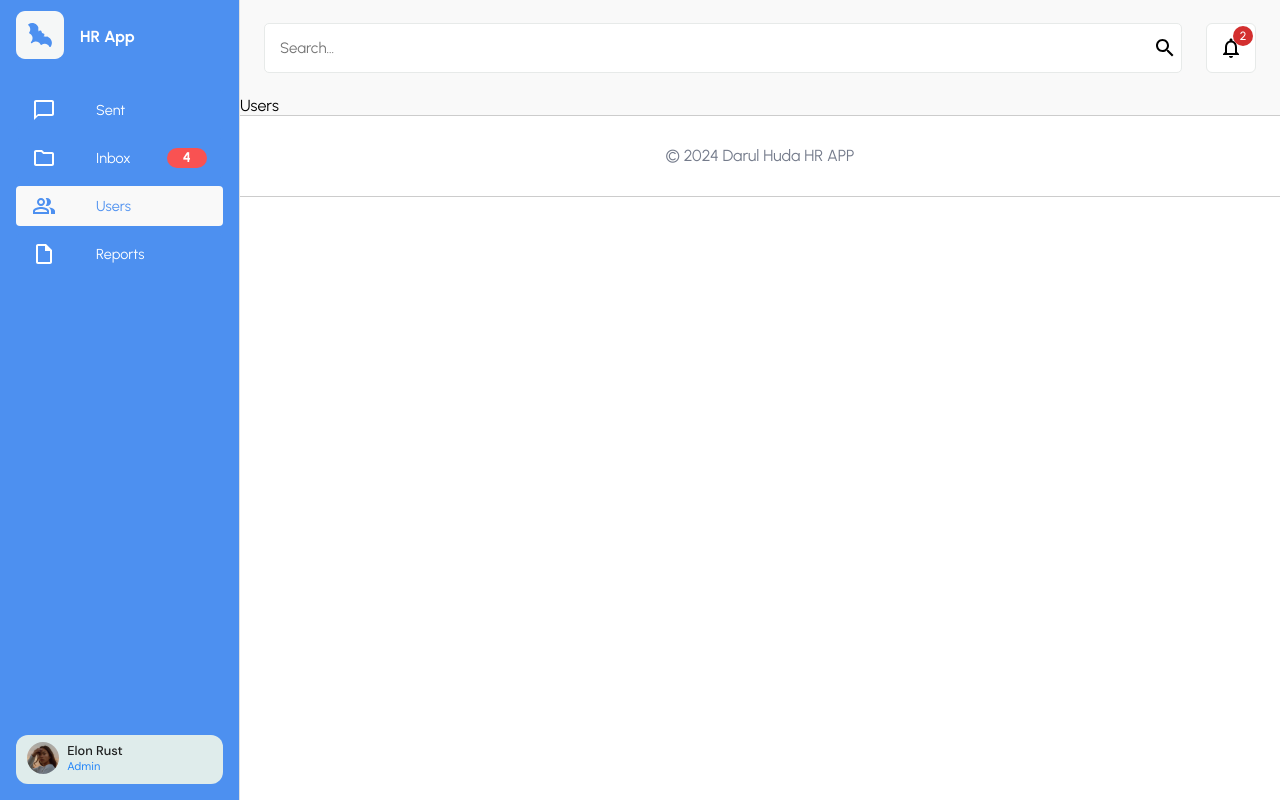
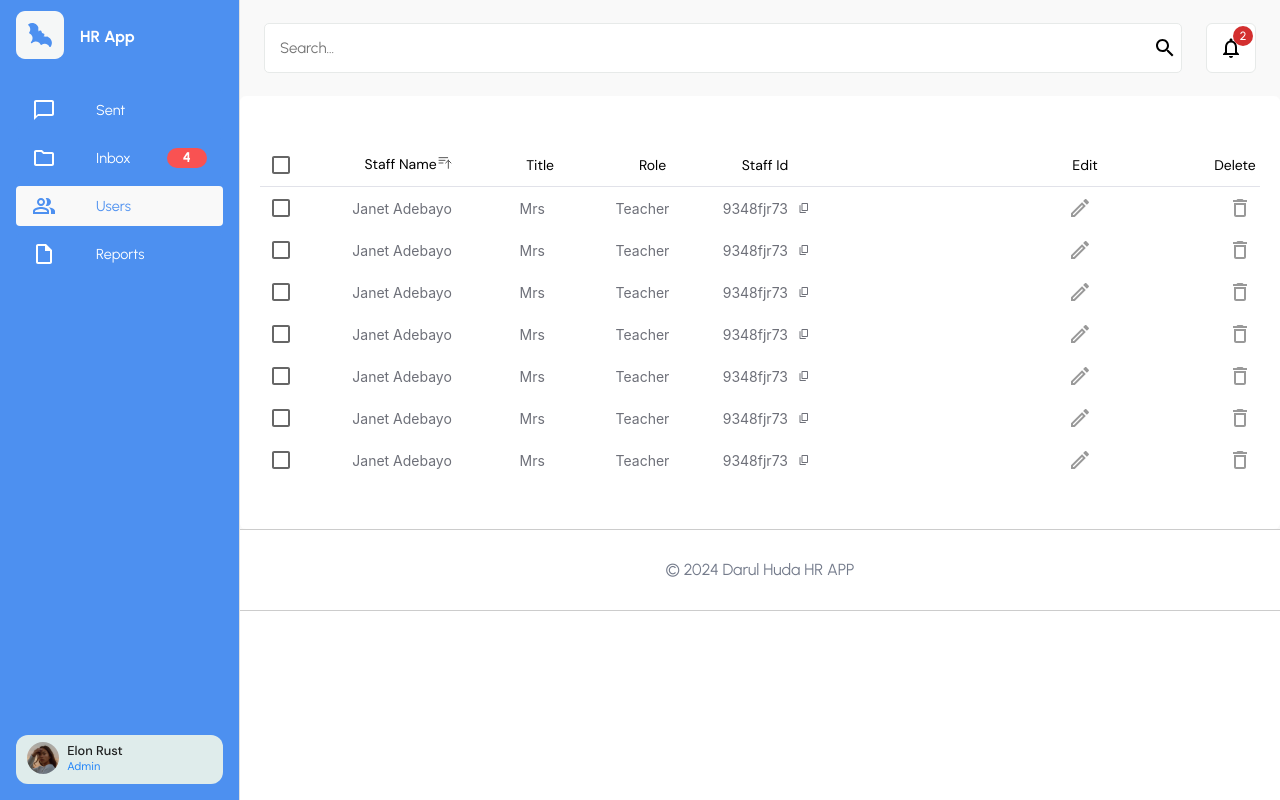
Before and after one commit to itcentralng/dhf-hrapp, a React (Vite) app: page /users in a window 1280 px wide. Built offline with nearby package versions, Linux system fonts and the light colour scheme.

Commit message:
added users' view

```diff
--- a/src/components/UserListHeader.jsx
+++ b/src/components/UserListHeader.jsx
@@ -1,12 +1,14 @@
 import React from "react";
 import sortAscending from "../assets/Sort ascending.svg";
-import { Checkbox, Stack, styled } from "@mui/material";
+import { Box, Checkbox, Stack, styled } from "@mui/material";
 
 const TableHeadText = styled("Typography")({
   fontFamily: "DM sans",
   fontWeight: 400,
   fontSize: "14px",
   color: "black",
+  textAlign: "center",
+  minWidth: "50px",
 });
 
 const UserListHeader = () => {
@@ -27,17 +29,17 @@ const UserListHeader = () => {
         direction="row"
         sx={{
           justifyContent: "space-between",
-          width: "50%",
+          width: "53%",
           alignItems: "center",
         }}
       >
         <Checkbox checked={checked} onChange={handleChange} />
-        <TableHeadText>
-          Staff Name{" "}
+        <Box sx={{ display: "flex", flexDirection: "row" }}>
+          <TableHeadText>Staff Name </TableHeadText>
           <span>
             <img src={sortAscending} alt="" />
           </span>
-        </TableHeadText>
+        </Box>
         <TableHeadText>Title</TableHeadText>
         <TableHeadText>Role</TableHeadText>
         <TableHeadText>Staff Id</TableHeadText>
--- /dev/null
+++ b/src/components/UserListRow.jsx
@@ -0,0 +1,66 @@
+import { Box, Checkbox, IconButton, Stack, styled } from "@mui/material";
+import React from "react";
+import EditOutlinedIcon from "@mui/icons-material/EditOutlined";
+import { DeleteOutline } from "@mui/icons-material";
+import ContentCopyRoundedIcon from "@mui/icons-material/ContentCopyRounded";
+const TableBodyText = styled("Typography")({
+  fontFamily: "inter",
+  fontWeight: 400,
+  fontSize: "14px",
+  color: "#6E7079",
+  textAlign: "center",
+  minWidth: "60px",
+});
+
+const UserListRow = ({ name, title, role, staffId }) => {
+  const [checked, setChecked] = React.useState(false);
+  const handleChange = (event) => {
+    setChecked(event.target.checked);
+  };
+  return (
+    <Stack
+      direction="row"
+      sx={{
+        justifyContent: "space-between",
+        width: "100%",
+      }}
+    >
+      <Stack
+        direction="row"
+        sx={{
+          justifyContent: "space-between",
+          width: "55%",
+          alignItems: "center",
+        }}
+      >
+        <Checkbox checked={checked} onChange={handleChange} />
+        <TableBodyText>{name}</TableBodyText>
+        <TableBodyText>{title}</TableBodyText>
+        <TableBodyText>{role}</TableBodyText>
+        <Box>
+          <TableBodyText sx={{ width: "40px" }}>{staffId}</TableBodyText>
+          <ContentCopyRoundedIcon
+            sx={{ width: "12px", height: "12px", color: "#6E7079", ml: "10px" }}
+          />
+        </Box>
+      </Stack>
+      <Stack
+        direction="row"
+        sx={{
+          justifyContent: "space-between",
+          width: "20%",
+          alignItems: "center",
+        }}
+      >
+        <IconButton>
+          <EditOutlinedIcon sx={{ color: "rgba(85, 85, 85, 0.6)" }} />
+        </IconButton>
+        <IconButton>
+          <DeleteOutline sx={{ color: "rgba(85, 85, 85, 0.6)" }} />
+        </IconButton>
+      </Stack>
+    </Stack>
+  );
+};
+
+export default UserListRow;
--- /dev/null
+++ b/src/components/UserListView.jsx
@@ -0,0 +1,19 @@
+import React from "react";
+import UserListHeader from "./UserListHeader";
+import usersList from "../data/usersList";
+import { Box } from "@mui/material";
+import UserListRow from "./UserListRow";
+const UserListView = () => {
+  return (
+    <Box sx={{ bgcolor: "white", padding: "48px 20px", borderRadius: "6px" }}>
+      <UserListHeader />
+      {usersList.map((user, id) => (
+        <Box key={id}>
+          <UserListRow {...user} />
+        </Box>
+      ))}
+    </Box>
+  );
+};
+
+export default UserListView;
--- a/src/data/usersList.js
+++ b/src/data/usersList.js
@@ -2,50 +2,50 @@ const usersList = [
   {
     id: 0,
     name: "Janet Adebayo",
-    Title: "Mrs",
-    Role: "Teacher",
+    title: "Mrs",
+    role: "Teacher",
     staffId: "9348fjr73",
   },
   {
     id: 1,
     name: "Janet Adebayo",
-    Title: "Mrs",
-    Role: "Teacher",
+    title: "Mrs",
+    role: "Teacher",
     staffId: "9348fjr73",
   },
   {
     id: 2,
     name: "Janet Adebayo",
-    Title: "Mrs",
-    Role: "Teacher",
+    title: "Mrs",
+    role: "Teacher",
     staffId: "9348fjr73",
   },
   {
     id: 3,
     name: "Janet Adebayo",
-    Title: "Mrs",
-    Role: "Teacher",
+    title: "Mrs",
+    role: "Teacher",
     staffId: "9348fjr73",
   },
   {
     id: 4,
     name: "Janet Adebayo",
-    Title: "Mrs",
-    Role: "Teacher",
+    title: "Mrs",
+    role: "Teacher",
     staffId: "9348fjr73",
   },
   {
     id: 5,
     name: "Janet Adebayo",
-    Title: "Mrs",
-    Role: "Teacher",
+    title: "Mrs",
+    role: "Teacher",
     staffId: "9348fjr73",
   },
   {
     id: 6,
     name: "Janet Adebayo",
-    Title: "Mrs",
-    Role: "Teacher",
+    title: "Mrs",
+    role: "Teacher",
     staffId: "9348fjr73",
   },
 ];
--- a/src/pages/users/Users.jsx
+++ b/src/pages/users/Users.jsx
@@ -1,9 +1,10 @@
 import { Box } from "@mui/material";
+import UserListView from "../../components/UserListView";
 
 const Users = () => {
   return (
     <Box>
-      <Box>Users</Box>
+      <UserListView />
     </Box>
   );
 };
```
